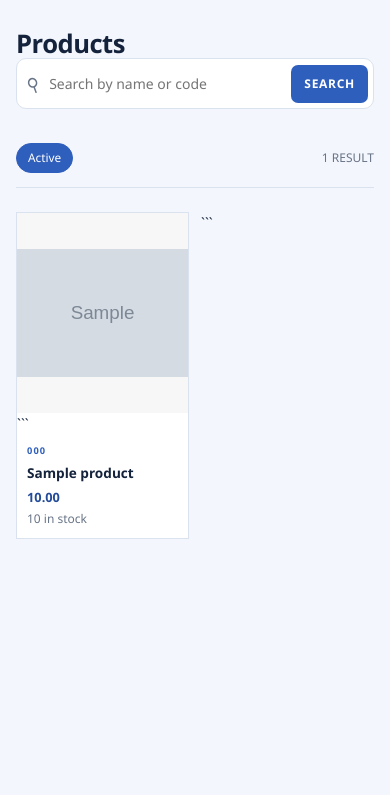
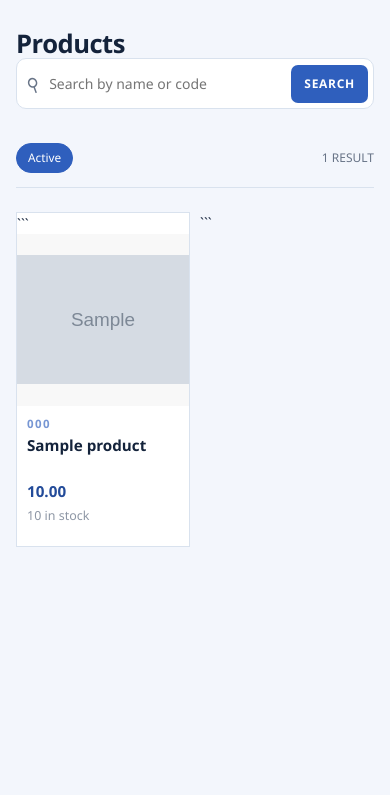
Before and after one commit to fashion99/fashion99.visual, a Django app: page / in a window 390 px wide. Shown: the part 63-858 px from the top of the page. Run offline with Django 5.2, Linux system fonts and the light colour scheme; tables that the repository leaves empty hold one stand-in row (values such as "Sample post"); grey boxes marked "Sample" are stand-in pictures.

Commit message:
Refactor product results layout and styles
Updated product card layout and styles for better responsiveness and visual consistency. Added filters for product status and improved stock display.

````diff
--- a/templates/products/_results.html
+++ b/templates/products/_results.html
@@ -1,79 +1,10 @@
-<style>
-    .product-grid {
-        display: grid;
-        grid-template-columns: repeat(auto-fill, minmax(220px, 1fr));
-        gap: 20px;
-        align-items: stretch;
-    }
-
-    .product-card {
-        display: flex;
-        flex-direction: column;
-        height: 100%;
-        overflow: hidden;
-    }
-
-    .product-images {
-        width: 100%;
-        height: 260px;
-        display: flex;
-        align-items: center;
-        justify-content: center;
-        overflow: hidden;
-        background: #f7f7f7;
-    }
-
-    .product-images img {
-        width: 100%;
-        height: 100%;
-        object-fit: contain;
-        display: block;
-    }
-
-    .image-placeholder {
-        width: 100%;
-        height: 100%;
-        display: flex;
-        align-items: center;
-        justify-content: center;
-    }
-
-    .product-info {
-        flex: 1;
-        display: flex;
-        flex-direction: column;
-    }
-
-    .product-actions {
-        margin-top: auto;
-    }
-
-    @media (max-width: 600px) {
-        .product-grid {
-            grid-template-columns: repeat(2, minmax(0, 1fr));
-            gap: 12px;
-        }
-
-        .product-images {
-            height: 200px;
-        }
-    }
-</style>
-
-<div class="results-heading">
-    <div class="product-filters">
-        <a class="{% if status == 'active' %}selected{% endif %}" href="?status=active">Active</a>
-        {% if user.is_authenticated %}
-            <a class="{% if status == 'inactive' %}selected{% endif %}" href="?status=inactive">Inactive</a>
-            <a class="{% if status == 'all' %}selected{% endif %}" href="?status=all">All</a>
-        {% endif %}
-    </div>
-    <span>{{ products|length }} result{{ products|length|pluralize }}</span>
-</div>
+<div class="results-heading"><div class="product-filters"><a class="{% if status == 'active' %}selected{% endif %}" href="?status=active">Active</a>{% if user.is_authenticated %}<a class="{% if status == 'inactive' %}selected{% endif %}" href="?status=inactive">Inactive</a><a class="{% if status == 'all' %}selected{% endif %}" href="?status=all">All</a>{% endif %}</div><span>{{ products|length }} result{{ products|length|pluralize }}</span></div>
 
 <div class="product-grid">
 {% for product in products %}
     <article class="product-card">
+
+```
     <div class="product-images">
         {% for image in product.images.all %}
             <img src="{{ image.image.url }}" alt="{{ product.name }} image {{ forloop.counter }}">
@@ -84,12 +15,16 @@
         {% endfor %}
     </div>
 
-```
     <div class="product-info">
         <p class="product-code">{{ product.code }}</p>
+
         <h3>{{ product.name }}</h3>
+
         <p class="product-price">{{ product.price }}</p>
-        <p class="product-stock">{{ product.stock_quantity }} in stock</p>
+
+        <p class="product-stock">
+            {{ product.stock_quantity }} in stock
+        </p>
 
         {% if user.is_authenticated %}
         <div class="product-actions">
@@ -110,6 +45,7 @@
         </div>
         {% endif %}
     </div>
+
 </article>
 ```
 
@@ -117,3 +53,110 @@
 {% endfor %}
 
 </div>
+
+<style>
+/* ONLY PRODUCT CARD CONTENT — OUTER GRID IS UNCHANGED */
+
+.product-card {
+    overflow: hidden;
+}
+
+.product-images {
+    width: 100%;
+    aspect-ratio: 1 / 1;
+    overflow: hidden;
+    display: flex;
+    align-items: center;
+    justify-content: center;
+    background: #f8f8f8;
+}
+
+.product-images img {
+    width: 100%;
+    height: 100%;
+    object-fit: contain;
+    display: block;
+}
+
+.product-info {
+    padding: 12px 14px 14px;
+}
+
+.product-code {
+    margin: 0 0 4px;
+    font-size: 0.78rem;
+    opacity: 0.65;
+}
+
+.product-info h3 {
+    margin: 0 0 7px;
+    line-height: 1.25;
+    min-height: 2.5em;
+}
+
+.product-price {
+    margin: 0 0 5px;
+    font-weight: 700;
+}
+
+.product-stock {
+    margin: 0 0 12px;
+    font-size: 0.88rem;
+    opacity: 0.75;
+}
+
+.product-actions {
+    display: flex;
+    flex-wrap: wrap;
+    gap: 6px;
+    align-items: center;
+}
+
+.product-actions form {
+    margin: 0;
+}
+
+.product-action {
+    display: inline-flex;
+    align-items: center;
+    justify-content: center;
+    min-height: 34px;
+    padding: 6px 10px;
+    box-sizing: border-box;
+}
+
+/* PHONE */
+@media (max-width: 600px) {
+    .product-info {
+        padding: 9px 10px 11px;
+    }
+
+    .product-code {
+        font-size: 0.72rem;
+    }
+
+    .product-info h3 {
+        font-size: 0.95rem;
+        min-height: 2.4em;
+    }
+
+    .product-price {
+        font-size: 0.95rem;
+    }
+
+    .product-stock {
+        font-size: 0.78rem;
+        margin-bottom: 9px;
+    }
+
+    .product-actions {
+        gap: 4px;
+    }
+
+    .product-action {
+        min-height: 31px;
+        padding: 5px 8px;
+        font-size: 0.78rem;
+    }
+}
+</style>
````
Lines whose indentation alone changed are shown as unchanged.
